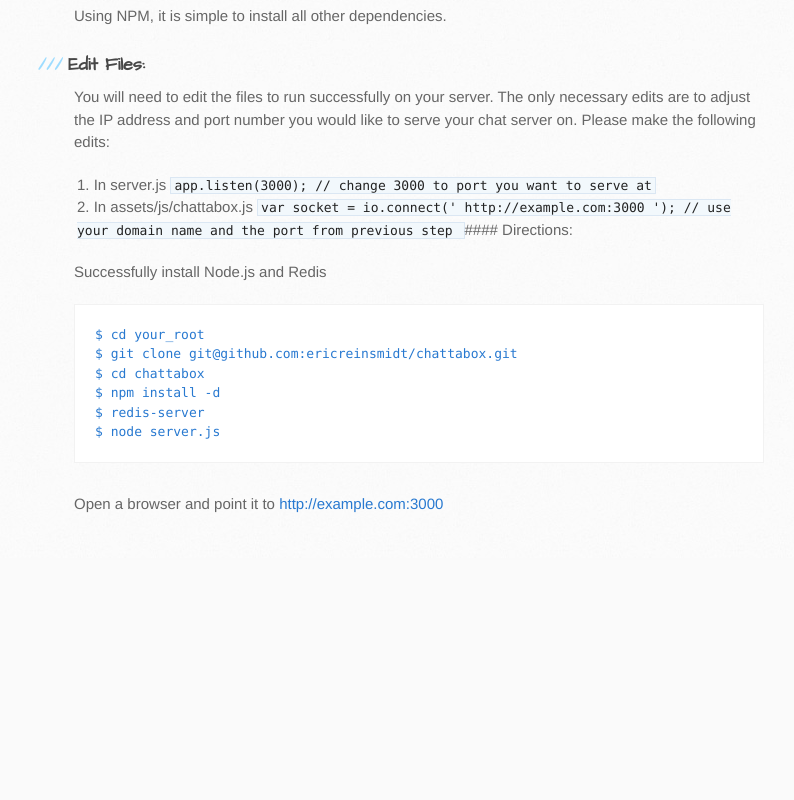
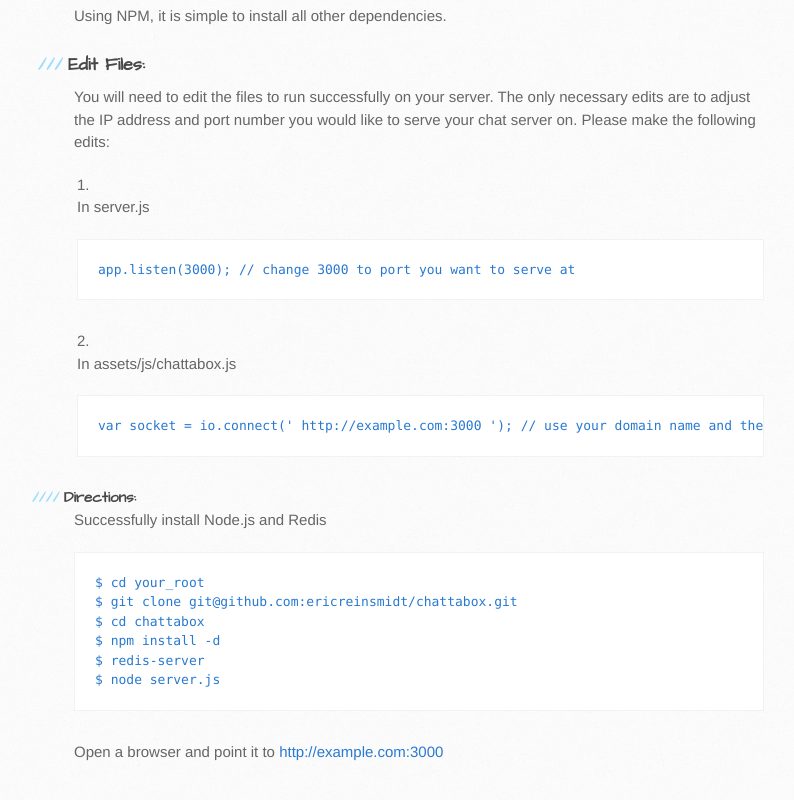
Before and after one commit to ericreinsmidt/chattabox, a plain HTML site: page index.html in a window 1280 px wide. Shown: the part 787-1587 px from the top of the page, without its empty margins (96-890 px from the left). Before the commit the page ends 1345 px from the top, so only its background shows below. Drawn offline with Linux system fonts and the light colour scheme.

```diff
--- a/index.html
+++ b/index.html
@@ -60,17 +60,21 @@
 <p>You will need to edit the files to run successfully on your server. The only necessary edits are to adjust the IP address and port number you would like to serve your chat server on. Please make the following edits:</p>
 
 <ol>
-<li>In server.js
-<code>
-app.listen(3000); // change 3000 to port you want to serve at
-</code>
+<li>
+<p>In server.js</p>
+
+<pre><code>app.listen(3000); // change 3000 to port you want to serve at
+</code></pre>
 </li>
-<li>In assets/js/chattabox.js
-<code>
-var socket = io.connect(' http://example.com:3000 '); // use your domain name and the port from previous step
-</code>
-#### Directions:</li>
-</ol><p>Successfully install Node.js and Redis</p>
+<li>
+<p>In assets/js/chattabox.js</p>
+
+<pre><code>var socket = io.connect(' http://example.com:3000 '); // use your domain name and the port from previous step
+</code></pre>
+</li>
+</ol><h4>Directions:</h4>
+
+<p>Successfully install Node.js and Redis</p>
 
 <pre><code>$ cd your_root
 $ git clone git@github.com:ericreinsmidt/chattabox.git
```
Also changed, not shown: params.json (+1 -1 lines).
